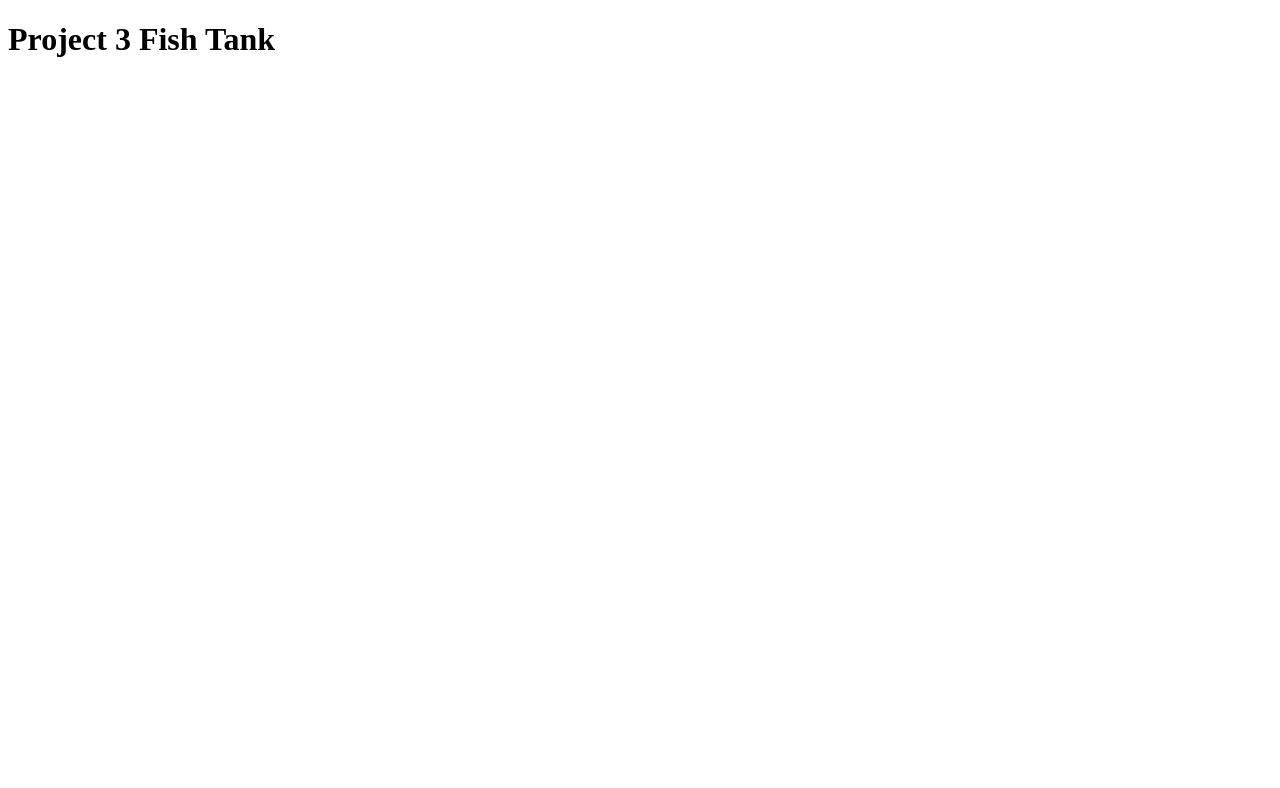
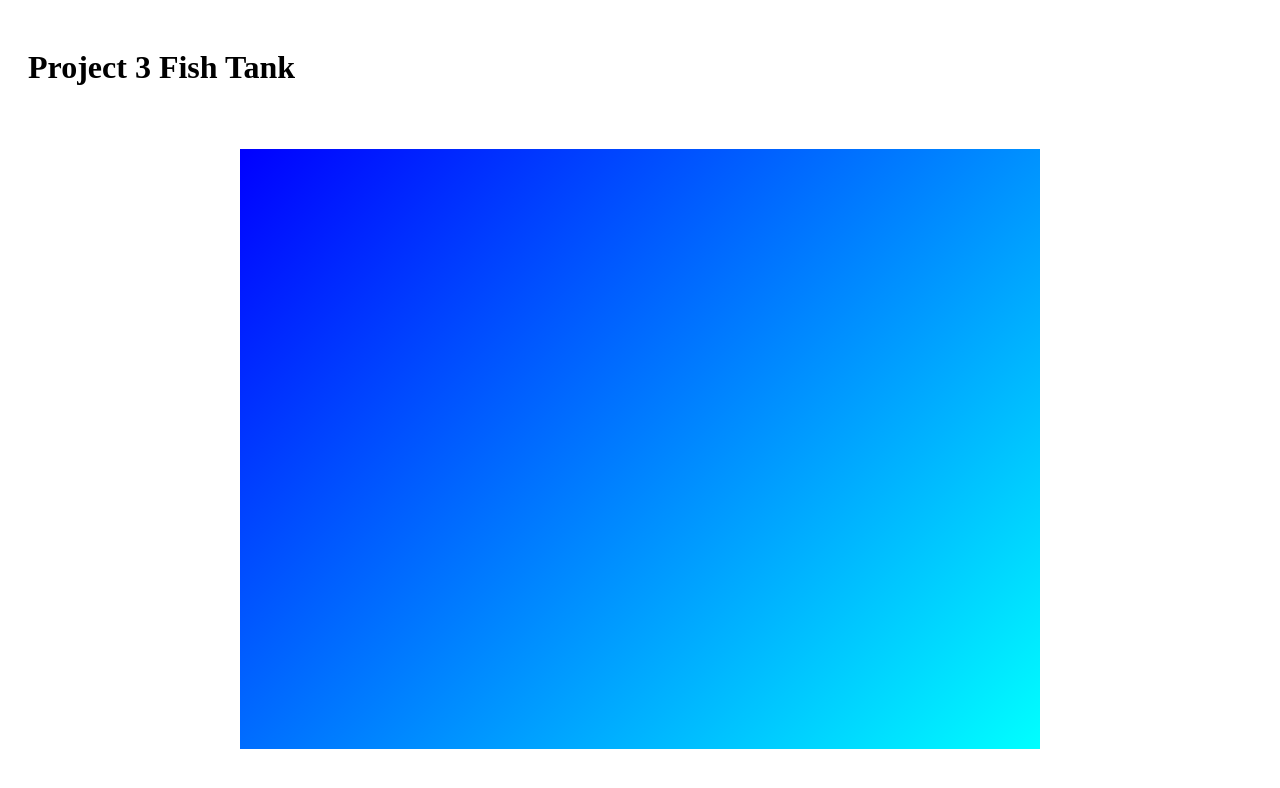
Before and after one commit to Kian-Sadr/Project-3, a plain HTML site: page index.html in a window 1280 px wide. Drawn offline with Linux system fonts and the light colour scheme.

Commit message:
Update Tank.css

```diff
--- a/Tank.css
+++ b/Tank.css
@@ -1 +1,23 @@
 /*CSS file for Fish Tank*/
+body {
+    padding: 20px;
+}
+
+#tank {
+    position: relative;
+    width: 800px;
+    height: 600px;
+    margin: 0 auto;
+    border: 5px solid #fff;
+
+    background: linear-gradient(135deg, blue, aqua);
+    overflow: hidden;
+}
+
+.fish {
+    position: absolute;
+    width: 150px;
+    height: 100px;
+    cursor: pointer;
+    user-select: none;
+}
```
